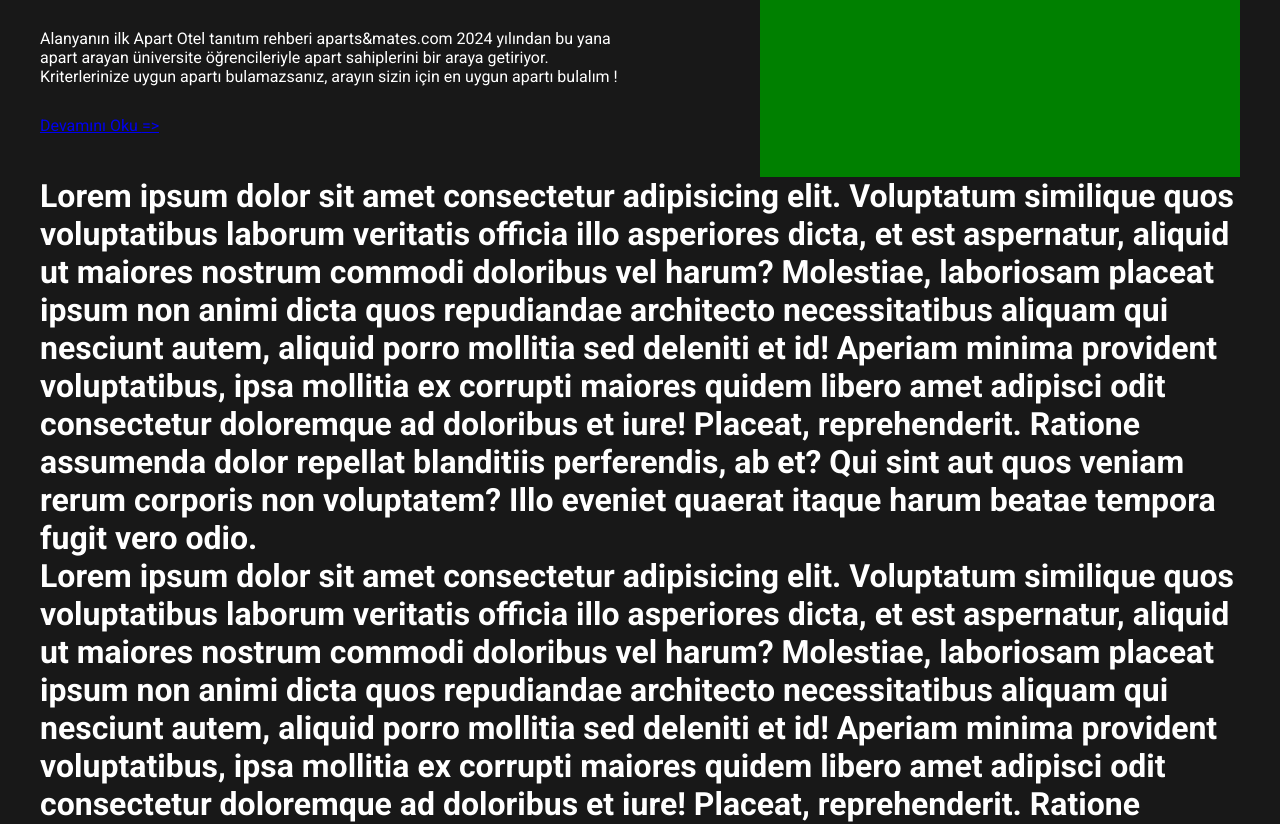
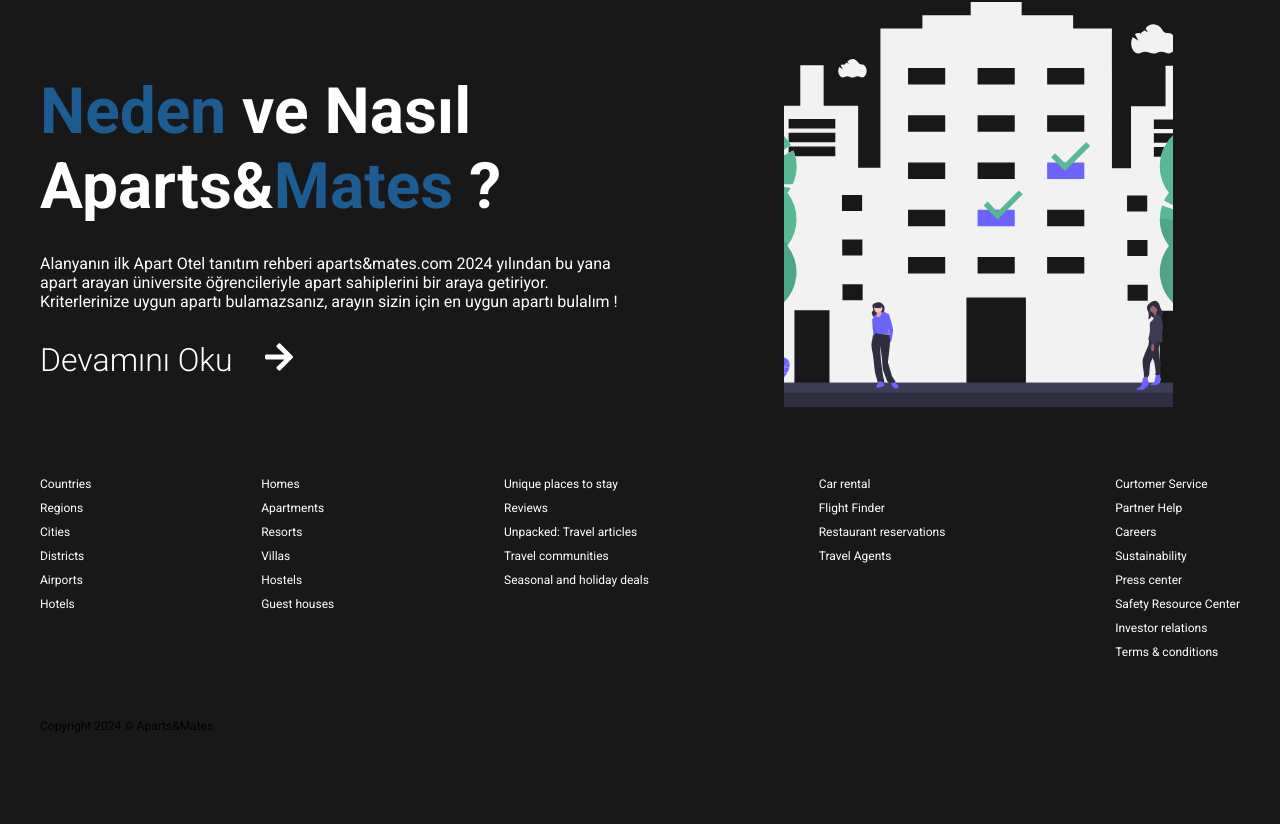
Before and after one commit to kelebekkadircan/apartsandmatesui, a React (Vite) app: page / in a window 1280 px wide. Shown: the part 1203-2027 px from the top of the page. After the commit the page ends 1936 px from the top, so only its background shows below. Built offline with nearby package versions, Linux system fonts and the light colour scheme.

Commit message:
footer_commit

```diff
--- a/src/components/about/About.jsx
+++ b/src/components/about/About.jsx
@@ -2,6 +2,8 @@
 import './about.scss'
 import Slide from '../slide/Slide'
 import { Link } from 'react-router-dom'
+import { FaArrowRight } from "react-icons/fa";
+
 
 
 const About = () => {
@@ -15,13 +17,18 @@
                 </div>
                 <div className="bottom">
                     <div className="left">
-                        <h1><span style={{ color: "red" }}>Neden</span> ve Nasıl <br /> Aparts&<span style={{ color: "red" }}>Mates</span> ? </h1>
-                        <p>Alanyanın ilk Apart Otel tanıtım rehberi aparts&mates.com 2024 yılından bu yana <br /> apart arayan üniversite öğrencileriyle apart sahiplerini bir araya getiriyor. <br /> Kriterlerinize uygun apartı bulamazsanız, arayın sizin için en uygun apartı bulalım !  </p>
-                        <Link>Devamını Oku <span> {"=>"} </span></Link>
-
+                        <h1><span style={{ color: "rgb(28, 92, 144)" }}>Neden</span> ve Nasıl <br /> Aparts&<span style={{ color: "rgb(28, 92, 144)" }}>Mates</span> ? </h1>
+                        <p style={{ fontSize: "16px", fontWeight: "400" }} >Alanyanın ilk Apart Otel tanıtım rehberi aparts&mates.com 2024 yılından bu yana <br /> apart arayan üniversite öğrencileriyle apart sahiplerini bir araya getiriyor. <br /> Kriterlerinize uygun apartı bulamazsanız, arayın sizin için en uygun apartı bulalım !  </p>
+                        <div className='aboutLink'>
+                            <Link to='/about' className='link' >Devamını Oku </Link>
+                            <div> <FaArrowRight /> </div>
+                        </div>
                     </div>
                     <div className="right">
-                        Resim
+                        <div className='imgContainer'>
+                            <img src="/img/apartment.svg" alt="" />
+
+                        </div>
                     </div>
                 </div>
             </div>
--- a/src/components/about/about.scss
+++ b/src/components/about/about.scss
@@ -3,7 +3,7 @@
     color: white;
     display: flex;
     justify-content: center;
-    height: 700px;
+    height: 1000px;
 
     .container{
         width: 1200px;
@@ -57,17 +57,45 @@
 
             .left{
                 flex: 3;
-                // background-color: blue;
+                font-weight: 300;
+                font-size: 32px;
+                // background-color: rgba(0, 0, 255, 0.269);
                 display: flex;
                 justify-content: center;
                 flex-direction: column;
                 gap: 30px;
 
+                .aboutLink{
+                    display: flex;
+                    flex-direction: row;
+                    gap: 30px;
+
+                    &:hover{
+                        color: rgb(28, 92, 144) ;
+                        transition: all .4s ease-in-out;
+                        cursor: pointer;
+                    }
+                }
+
+
             }
 
             .right{
                 flex: 2;
-                background-color: green;
+
+                .imgContainer{
+                     width: 100% ;
+                     height: 100%;
+                     scale: 0.9;
+                    // background-color: red;
+                }
+
+                img{
+                    width: 90%;
+                    height: 90%;
+                    object-fit: cover;
+
+                }
             }
         }
 
--- a/src/layouts/footer/Footer.jsx
+++ b/src/layouts/footer/Footer.jsx
@@ -3,12 +3,48 @@
 const Footer = () => {
     return (
         <div className='footer'>
-            <div className="container">
-                <h1>Lorem ipsum dolor sit amet consectetur adipisicing elit. Voluptatum similique quos voluptatibus laborum veritatis officia illo asperiores dicta, et est aspernatur, aliquid ut maiores nostrum commodi doloribus vel harum? Molestiae, laboriosam placeat ipsum non animi dicta quos repudiandae architecto necessitatibus aliquam qui nesciunt autem, aliquid porro mollitia sed deleniti et id! Aperiam minima provident voluptatibus, ipsa mollitia ex corrupti maiores quidem libero amet adipisci odit consectetur doloremque ad doloribus et iure! Placeat, reprehenderit. Ratione assumenda dolor repellat blanditiis perferendis, ab et? Qui sint aut quos veniam rerum corporis non voluptatem? Illo eveniet quaerat itaque harum beatae tempora fugit vero odio.</h1>
-                <h1>Lorem ipsum dolor sit amet consectetur adipisicing elit. Voluptatum similique quos voluptatibus laborum veritatis officia illo asperiores dicta, et est aspernatur, aliquid ut maiores nostrum commodi doloribus vel harum? Molestiae, laboriosam placeat ipsum non animi dicta quos repudiandae architecto necessitatibus aliquam qui nesciunt autem, aliquid porro mollitia sed deleniti et id! Aperiam minima provident voluptatibus, ipsa mollitia ex corrupti maiores quidem libero amet adipisci odit consectetur doloremque ad doloribus et iure! Placeat, reprehenderit. Ratione assumenda dolor repellat blanditiis perferendis, ab et? Qui sint aut quos veniam rerum corporis non voluptatem? Illo eveniet quaerat itaque harum beatae tempora fugit vero odio.</h1>
-                <h1>Lorem ipsum dolor sit amet consectetur adipisicing elit. Voluptatum similique quos voluptatibus laborum veritatis officia illo asperiores dicta, et est aspernatur, aliquid ut maiores nostrum commodi doloribus vel harum? Molestiae, laboriosam placeat ipsum non animi dicta quos repudiandae architecto necessitatibus aliquam qui nesciunt autem, aliquid porro mollitia sed deleniti et id! Aperiam minima provident voluptatibus, ipsa mollitia ex corrupti maiores quidem libero amet adipisci odit consectetur doloremque ad doloribus et iure! Placeat, reprehenderit. Ratione assumenda dolor repellat blanditiis perferendis, ab et? Qui sint aut quos veniam rerum corporis non voluptatem? Illo eveniet quaerat itaque harum beatae tempora fugit vero odio.</h1>
-                <h1>Lorem ipsum dolor sit amet consectetur adipisicing elit. Voluptatum similique quos voluptatibus laborum veritatis officia illo asperiores dicta, et est aspernatur, aliquid ut maiores nostrum commodi doloribus vel harum? Molestiae, laboriosam placeat ipsum non animi dicta quos repudiandae architecto necessitatibus aliquam qui nesciunt autem, aliquid porro mollitia sed deleniti et id! Aperiam minima provident voluptatibus, ipsa mollitia ex corrupti maiores quidem libero amet adipisci odit consectetur doloremque ad doloribus et iure! Placeat, reprehenderit. Ratione assumenda dolor repellat blanditiis perferendis, ab et? Qui sint aut quos veniam rerum corporis non voluptatem? Illo eveniet quaerat itaque harum beatae tempora fugit vero odio.</h1>
+            <div className="fLists ">
+                <ul className="fList">
+                    <li className="fListItem">Countries</li>
+                    <li className="fListItem">Regions</li>
+                    <li className="fListItem">Cities</li>
+                    <li className="fListItem">Districts</li>
+                    <li className="fListItem">Airports</li>
+                    <li className="fListItem">Hotels</li>
+                </ul>
+                <ul className="fList">
+                    <li className="fListItem">Homes </li>
+                    <li className="fListItem">Apartments </li>
+                    <li className="fListItem">Resorts </li>
+                    <li className="fListItem">Villas</li>
+                    <li className="fListItem">Hostels</li>
+                    <li className="fListItem">Guest houses</li>
+                </ul>
+                <ul className="fList">
+                    <li className="fListItem">Unique places to stay </li>
+                    <li className="fListItem">Reviews</li>
+                    <li className="fListItem">Unpacked: Travel articles </li>
+                    <li className="fListItem">Travel communities </li>
+                    <li className="fListItem">Seasonal and holiday deals </li>
+                </ul>
+                <ul className="fList">
+                    <li className="fListItem">Car rental </li>
+                    <li className="fListItem">Flight Finder</li>
+                    <li className="fListItem">Restaurant reservations </li>
+                    <li className="fListItem">Travel Agents </li>
+                </ul>
+                <ul className="fList">
+                    <li className="fListItem">Curtomer Service</li>
+                    <li className="fListItem">Partner Help</li>
+                    <li className="fListItem">Careers</li>
+                    <li className="fListItem">Sustainability</li>
+                    <li className="fListItem">Press center</li>
+                    <li className="fListItem">Safety Resource Center</li>
+                    <li className="fListItem">Investor relations</li>
+                    <li className="fListItem">Terms & conditions</li>
+                </ul>
             </div>
+            <div className="fText">Copyright 2024 ©  Aparts&Mates </div>
         </div>
     )
 }
--- a/src/layouts/footer/footer.scss
+++ b/src/layouts/footer/footer.scss
@@ -1,13 +1,28 @@
-.footer{
+.footer {
+    width: 100%;
+    max-width: 1200px;
+    font-size: 12px;
+    // background-color: red;
+    margin: 0 auto;
+}
+
+.fLists {
+    width: 100%;
+    display: flex;
+    justify-content: space-between;
+    margin-bottom: 50px;
+    // color: white;
+}
+
+.fList {
+    list-style: none;
+    padding: 0;
+    // color: white;
+}
+
+.fListItem {
+    margin-bottom: 10px;
     color: white;
-    display: flex;
-    align-items: center;
-    justify-content: center;
+    cursor: pointer;
 
-
-    .container{
-        width: 1200px;
-
-
-    }
 }
```
